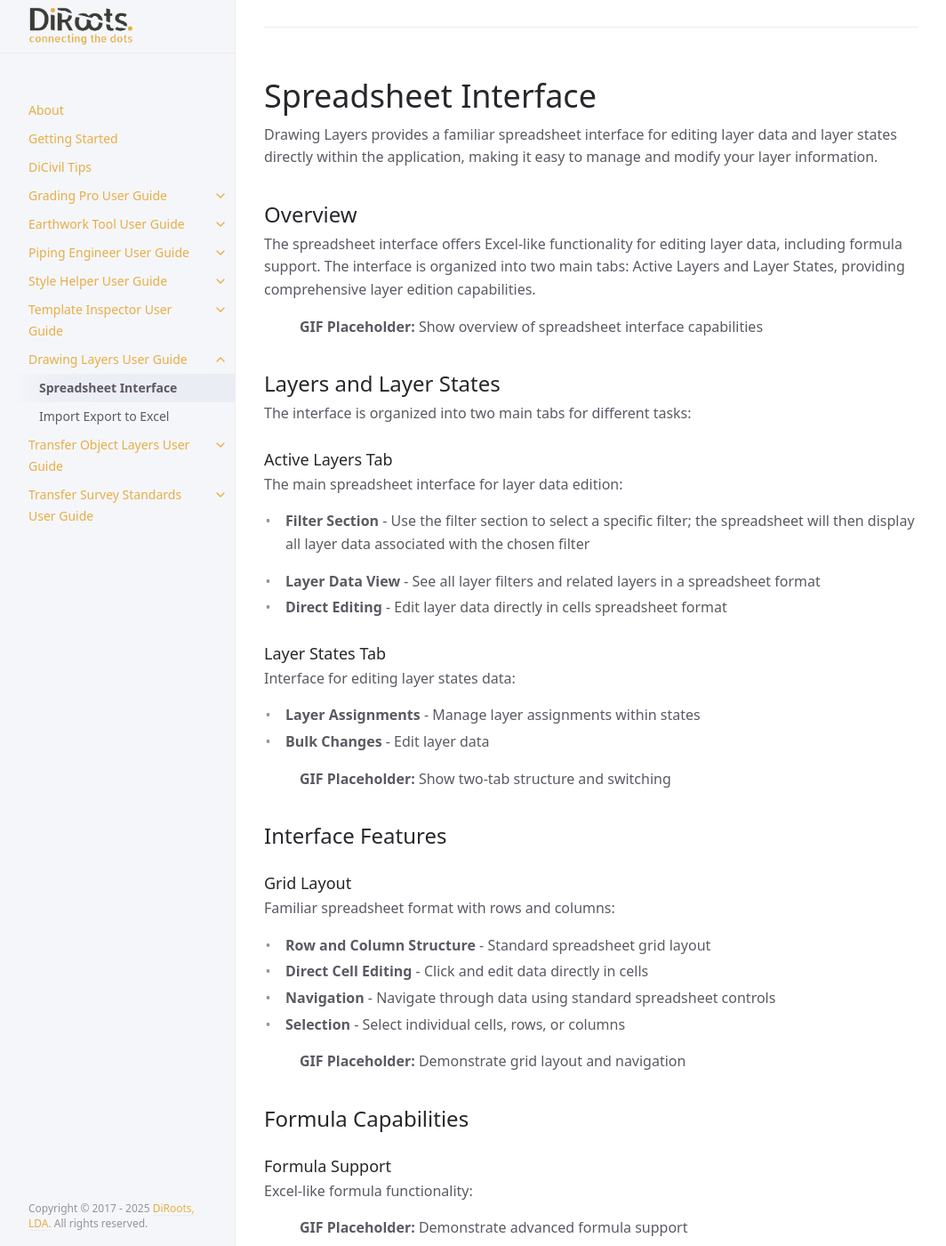
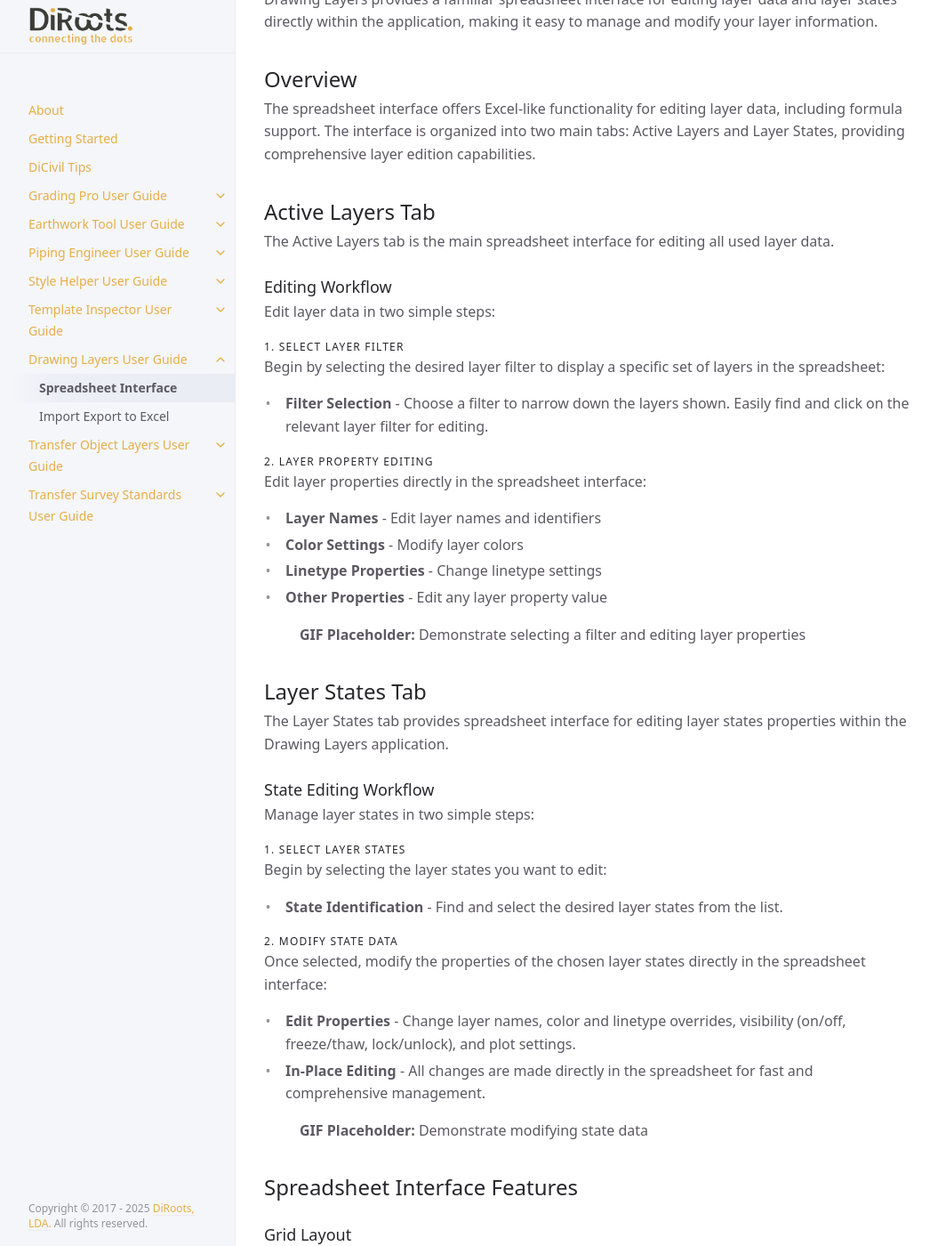
Before and after one commit to DiRoots-Limited/DiRoots.Civil3D.Releases, a Jekyll site: the page built from docs/pages/DrawingLayers/DL-Spreadsheet-Interface.md, in a window 1280 px wide and 1400 px high, scrolled down 809 px. Shown: the whole window at 89% size, without its empty margins (107-1171 px from the left). Built offline with Jekyll 4.4.1, drawn with Linux system fonts in a browser that asks for light colours; some of the changed text lies outside the part shown.

Commit message:
update: clean

```diff
--- a/docs/pages/DrawingLayers/DL-Spreadsheet-Interface.md
+++ b/docs/pages/DrawingLayers/DL-Spreadsheet-Interface.md
@@ -24,27 +24,58 @@ Drawing Layers provides a familiar spreadsheet interface for editing layer data
 
 The spreadsheet interface offers Excel-like functionality for editing layer data, including formula support. The interface is organized into two main tabs: Active Layers and Layer States, providing comprehensive layer edition capabilities.
 
-> **GIF Placeholder:** Show overview of spreadsheet interface capabilities
 
-## Layers and Layer States
+## Active Layers Tab
 
-The interface is organized into two main tabs for different tasks:
+The Active Layers tab is the main spreadsheet interface for editing all used layer data.
 
-### Active Layers Tab
-The main spreadsheet interface for layer data edition:
-- **Filter Section** - Use the filter section to select a specific filter; the spreadsheet will then display all layer data associated with the chosen filter
+### Editing Workflow
 
-- **Layer Data View** - See all layer filters and related layers in a spreadsheet format
-- **Direct Editing** - Edit layer data directly in cells spreadsheet format
+Edit layer data in two simple steps:
 
-### Layer States Tab
-Interface for editing layer states data:
-- **Layer Assignments** - Manage layer assignments within states
-- **Bulk Changes** - Edit layer data
+#### 1. Select Layer Filter
 
-> **GIF Placeholder:** Show two-tab structure and switching
+Begin by selecting the desired layer filter to display a specific set of layers in the spreadsheet:
 
-## Interface Features
+- **Filter Selection** - Choose a filter to narrow down the layers shown. Easily find and click on the relevant layer filter for editing.
+
+#### 2. Layer Property Editing
+
+Edit layer properties directly in the spreadsheet interface:
+
+- **Layer Names** - Edit layer names and identifiers
+- **Color Settings** - Modify layer colors
+- **Linetype Properties** - Change linetype settings
+- **Other Properties** - Edit any layer property value
+
+> **GIF Placeholder:** Demonstrate selecting a filter and editing layer properties
+
+
+## Layer States Tab
+
+The Layer States tab provides spreadsheet interface for editing layer states properties within the Drawing Layers application.
+
+
+### State Editing Workflow
+
+Manage layer states in two simple steps:
+
+#### 1. Select Layer States
+
+Begin by selecting the layer states you want to edit:
+
+- **State Identification** - Find and select the desired layer states from the list.
+
+#### 2. Modify State Data
+
+Once selected, modify the properties of the chosen layer states directly in the spreadsheet interface:
+
+- **Edit Properties** - Change layer names, color and linetype overrides, visibility (on/off, freeze/thaw, lock/unlock), and plot settings.
+- **In-Place Editing** - All changes are made directly in the spreadsheet for fast and comprehensive management.
+
+> **GIF Placeholder:** Demonstrate modifying state data
+
+## Spreadsheet Interface Features
 
 ### Grid Layout
 
@@ -57,47 +88,18 @@ Familiar spreadsheet format with rows and columns:
 
 > **GIF Placeholder:** Demonstrate grid layout and navigation
 
-## Formula Capabilities
-
 ### Formula Support
 Excel-like formula functionality:
 
 > **GIF Placeholder:** Demonstrate advanced formula support
 
-## Visual Change Tracking
+### Visual Change Tracking
 
 Track changes with visual indicators:
 
 When you make changes in the spreadsheet interface, any modified values are immediately highlighted in green, making it easy to spot edits.
 
 > **GIF Placeholder:** Demonstrate visual change tracking
-
-
-## Active Layers Tab
-
-The Active Layers tab is the main spreadsheet interface for comprehensive layer data management.
-
-### Layer Data Management
-
-Comprehensive layer data management:
-
-- **Complete Layer View** - See all used layers in spreadsheet format
-- **Direct Editing** - Edit layer data directly in cells
-- **Property Modification** - Modify any layer property
-- **Real-time Updates** - See changes immediately in the interface
-
-> **GIF Placeholder:** Show active layers management
-
-### Layer Property Editing
-
-Edit comprehensive layer properties:
-
-- **Layer Names** - Edit layer names and identifiers
-- **Color Settings** - Modify layer colors
-- **Linetype Properties** - Change linetype settings
-- **Other Properties** - Edit any layer property value
-
-> **GIF Placeholder:** Demonstrate layer property editing
 
 ### Bulk Operations
 
@@ -106,52 +108,3 @@ Efficient bulk editing capabilities:
 Bulk operations in the Active Layers tab allow you to efficiently edit multiple layers at once. You can select several cells simultaneously to perform edits across a range of data. Formulas can be applied to multiple rows, enabling quick and consistent updates to layer properties.
 
 > **GIF Placeholder:** Show bulk operations
-
-## Layer States Tab
-
-The Layer States tab provides specialized spreadsheet interface capabilities for managing layer states and their properties within the Drawing Layers application.
-
-### Layer States Overview
-
-The Layer States tab allows you to:
-- Edit layer state properties and settings
-- Manage layer assignments within states
-- Apply bulk changes to multiple states
-- Manage color and property settings for states
-
-> **GIF Placeholder:** Show overview of layer states management capabilities
-
-### State Editing
-
-#### State Selection
-
-Select specific layer states for editing:
-
-- **State Identification** - Identify and select specific layer states
-- **State Navigation** - Navigate through available layer states
-- **State Filtering** - Filter states based on criteria
-- **State Organization** - Organize states for efficient management
-
-> **GIF Placeholder:** Demonstrate state selection
-
-#### Property Modification
-
-Edit state properties and settings:
-
-- **State Names** - Edit layer state names and identifiers
-- **Layer Assignments** - Modify which layers are in each state
-- **Color Settings** - Change colors for state-related layers
-- **Property Values** - Edit any state property value
-
-> **GIF Placeholder:** Show property modification
-
-#### State Properties
-
-Manage comprehensive state properties:
-
-- **Visibility Settings** - Configure on/off, freeze/thaw, lock/unlock settings
-- **Color Overrides** - Set color override settings for states
-- **Linetype Overrides** - Configure linetype override settings
-- **Plot Settings** - Manage print visibility and plot style overrides
-
-> **GIF Placeholder:** Demonstrate state properties management
```
Also changed, not shown: assets/images/PNGs/DL-MainInterface.png.
